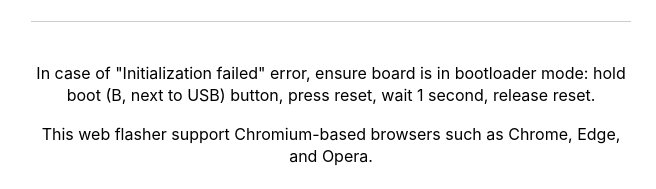
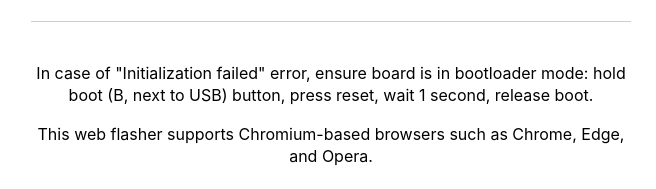
Before and after one commit to fugleramme/clients, a plain HTML site: page xiao-arduino/web/index.html in a window 1280 px wide. Shown: the part 173-362 px from the top of the page, 309-965 px from the left. Drawn offline with Linux system fonts and the light colour scheme.

Commit message:
docs(xiao-arduino): fix bootloader steps and button naming in flasher instructions

```diff
--- a/xiao-arduino/web/index.html
+++ b/xiao-arduino/web/index.html
@@ -96,8 +96,8 @@
       </p>
 
       <div class="footer">
-        <p>In case of "Initialization failed" error, ensure board is in bootloader mode: hold boot (B, next to USB) button, press reset, wait 1 second, release reset.</p>
-        <p>This web flasher support Chromium-based browsers such as Chrome, Edge, and Opera.</p>
+        <p>In case of "Initialization failed" error, ensure board is in bootloader mode: hold boot (B, next to USB) button, press reset, wait 1 second, release boot.</p>
+        <p>This web flasher supports Chromium-based browsers such as Chrome, Edge, and Opera.</p>
       </div>
       <div class="footer">
         <a href="https://github.com/arnegiacomo/fugleramme/"
```
Also changed, not shown: 1 other file.
